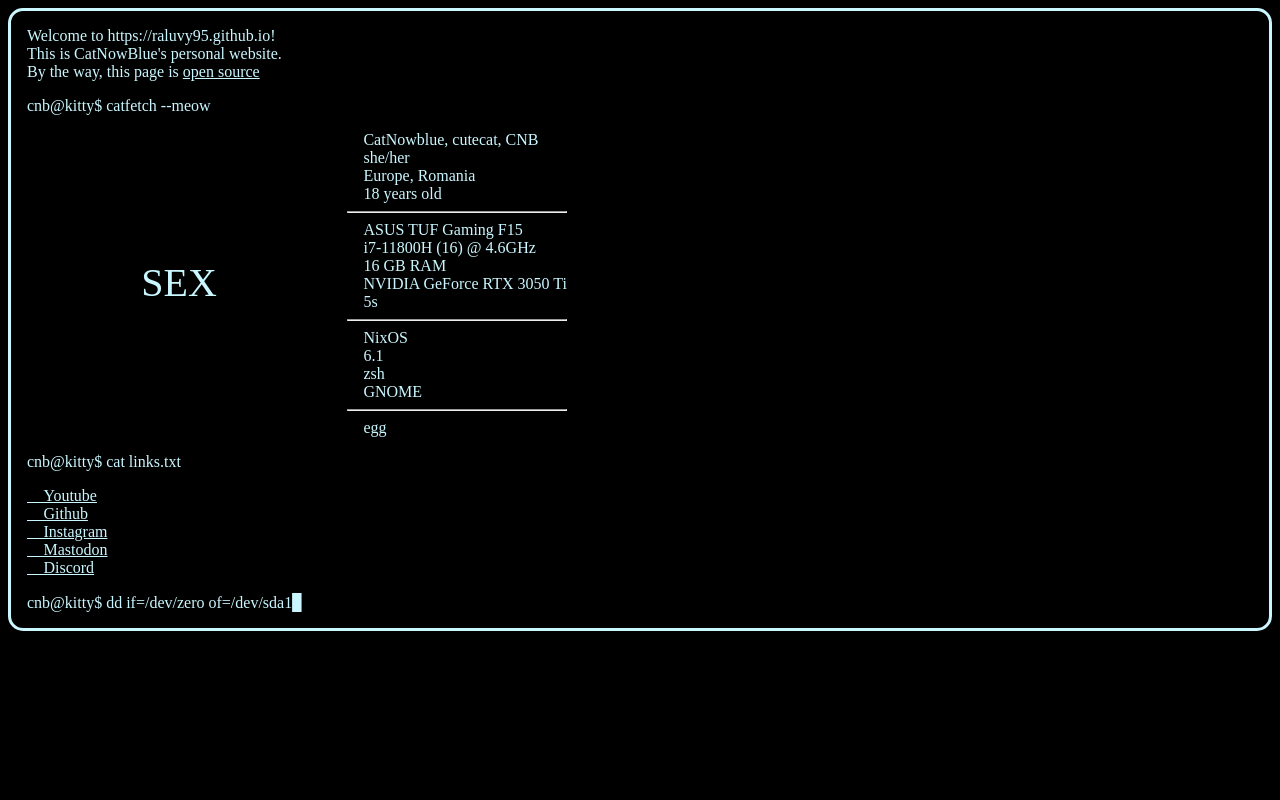
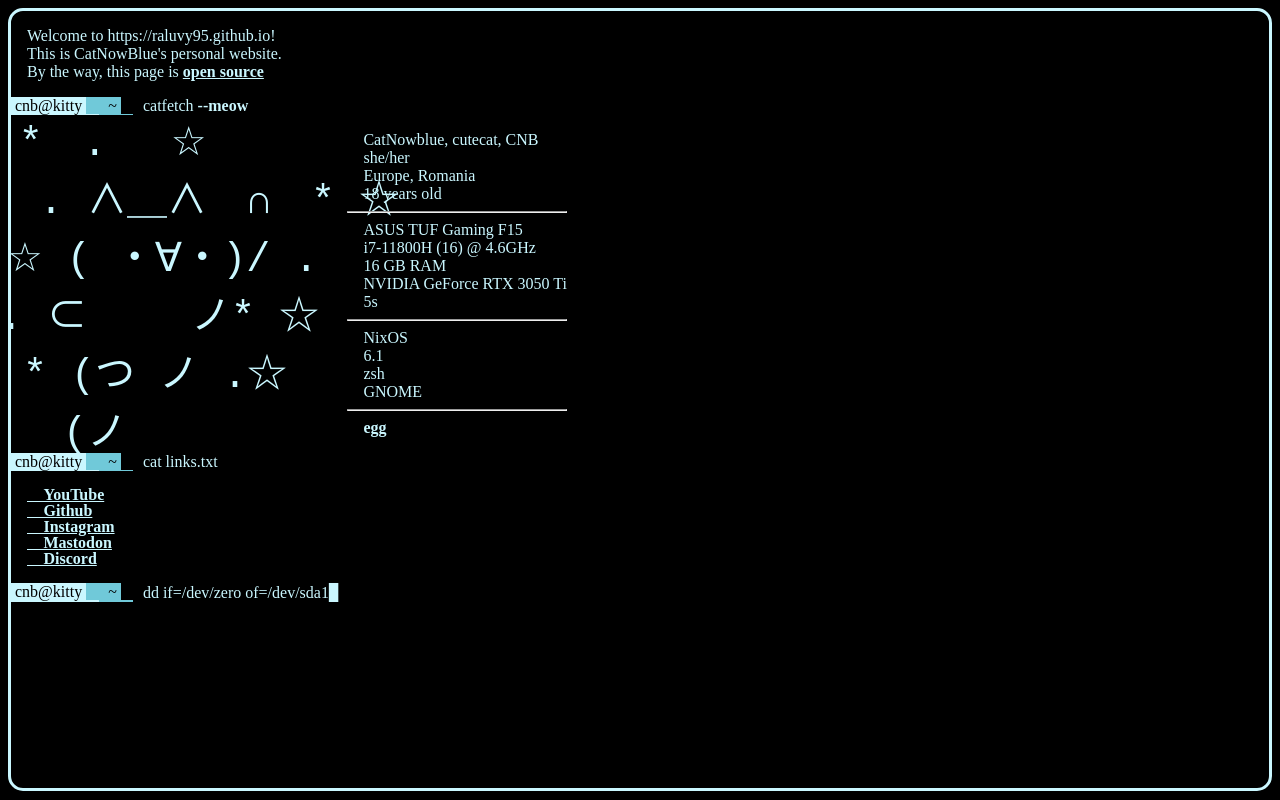
Before and after one commit to raluvy95/raluvy95.github.io, a Svelte app: page / in a window 1280 px wide. Built offline with nearby package versions, Linux system fonts and the light colour scheme; a web font is replaced by a local one.

Commit message:
improvements
Co-authored-by: NRD <NRDsstuff@users.noreply.github.com>

```diff
--- a/index.html
+++ b/index.html
@@ -8,6 +8,7 @@
   <title>CatNowBlue</title>
   <meta name="theme-color" content="rgb(0, 0, 255)">
   <link rel="me" href="https://techhub.social/@catnowblue" />
+  <meta name="viewport" content="width=device-width, initial-scale=1.0, maximum-scale=1.0, user-scalable=no" />
 </head>
 
 <noscript class="main">
--- a/src/Body.svelte
+++ b/src/Body.svelte
@@ -1,20 +1,26 @@
 <script lang="ts">
     import { yearsOld, timeFormat } from "./time";
     import { cats } from "./catascii";
-    import Cursor from "./Cursor.svelte";
+    import Cursor from "./lib/Cursor.svelte";
+    import Prompt from "./lib/Prompt.svelte";
     let seconds: number = 0;
 
     const myAge = yearsOld(Date.now(), Date.parse("18 Jan 2005 00:00:00 GMT"));
-    const randomCat = cats[Math.floor(Math.random() * cats.length)];
+    let randomCat = cats[Math.floor(Math.random() * cats.length)];
     setInterval(() => {
         seconds++;
     }, 1000);
 
     const prompt = "cnb@kitty$ ";
+
+    function changeCat() {
+        randomCat = cats[Math.floor(Math.random() * cats.length)];
+    }
 </script>
 
 <div class="main">
     <article>
+        <div class="output">
             <div class="welcomeMessage">
                 Welcome to https://raluvy95.github.io!<br />
                 This is CatNowBlue's personal website.<br />
@@ -24,15 +30,20 @@
                     target="_blank">open source</a
                 >
             </div>
+        </div>
         <div class="prompt">
-            {prompt}catfetch
-            <a class="egg" href="https://i.imgur.com/ArXAMiN.png">--meow</a>
+            <Prompt>
+                catfetch <a class="egg" href="egg.png" target="_blank">
+                    --meow
+                </a>
+            </Prompt>
         </div>
+        <div class="output">
             <div class="neofetch">
                 <div class="kitty">
-                <a class="nFetchImage" href="https://i.imgur.com/A1gZqtK.png"
-                    >{randomCat}</a
-                >
+                    <!-- svelte-ignore a11y-click-events-have-key-events -->
+                    <!-- svelte-ignore a11y-no-noninteractive-element-interactions -->
+                    <pre on:click={changeCat}>{cats[cats.length - 1]}</pre>
                 </div>
                 <div class="info">
                     󰄛 CatNowblue, cutecat, CNB<br />
@@ -51,45 +62,47 @@
                      zsh<br />
                      GNOME<br />
                     <hr />
-                <a class="egg" href="https://i.imgur.com/9N26ALo.png">󰪯 egg</a>
+                    <a class="egg" href="egg.png" target="_blank">󰪯 egg</a>
                 </div>
             </div>
-        <div class="prompt">{prompt}cat links.txt</div>
+        </div>
+        <Prompt>cat links.txt</Prompt>
+        <div class="output">
             <div class="links">
-            <a href="https://youtube.com/@catnowblue"> Youtube</a>
+                <a href="https://youtube.com/@catnowblue"> YouTube</a>
                 <a href="https://github.com/raluvy95"> Github</a>
                 <a href="https://instagram.com/catnowblue.ro"> Instagram</a>
                 <a href="https://techhub.social/@catnowblue">󰫑 Mastodon</a>
                 <a href="https://discord.gg/BK57NZ8vTX">󰙯 Discord</a>
             </div>
-        <div class="prompt">
-            {prompt}dd if=/dev/zero of=/dev/sda1<Cursor />
         </div>
+        <Prompt>dd if=/dev/zero of=/dev/sda1<Cursor /></Prompt>
     </article>
 </div>
 
 <style lang="scss">
-    @use "./style/palette.scss" as p;
-
     .egg {
         text-decoration: none;
     }
 
-    .main {
+    .output {
+        padding-left: 1rem;
     }
 
     article {
         border-width: 3px;
         border-style: solid;
-        border-color: p.$foreground;
+        border-color: var(--foreground);
         border-radius: 15px;
         align-items: left;
         padding: 1rem;
+        padding-left: 0;
         display: flex;
         flex-direction: column;
         gap: 1rem;
         height: 100%;
         flex-grow: 1;
+        min-height: calc(100vh - 55px);
     }
 
     .neofetch {
@@ -108,11 +121,15 @@
         display: flex;
         justify-content: center;
         align-items: center;
-        .nFetchImage {
-            margin: 0px;
-            line-height: 1.3;
-            text-decoration: none;
-        }
+        user-select: none;
+        // letter-spacing: -4px;
+        // line-height: 1;
+        // word-spacing: -9px;
+        // .nFetchImage {
+        //     margin: 0px;
+        //     line-height: 1.3;
+        //     text-decoration: none;
+        // }
     }
 
     .links {
@@ -122,14 +139,20 @@
         a {
             width: fit-content;
         }
-    }
-
-    footer {
-        text-align: center;
-        margin: 5px;
+        line-height: 2vh;
     }
 
     hr {
-        color: p.$foreground;
+        color: var(--foreground);
+    }
+
+    @media only screen and (max-width: 492px) {
+        * {
+            font-size: 3vw;
+        }
+
+        .kitty pre {
+            font-size: 5vw;
+        }
     }
 </style>
--- a/src/catascii.ts
+++ b/src/catascii.ts
@@ -1,11 +1,16 @@
 export const cats = [
     " ╱|、\n(˚ˎ 。7\n |、˜〵 \n じしˍ,)",
-    "🥚",
-    "SEX",
-    "  this is  \n the limit \n  of char- \n acters in\n   here   ",
     " jer jab  \ntura anax \n    - NRD",
     " /\\___/\\\n꒰ ˶• ༝ - ˶꒱\n./づᡕᠵ᠊ᡃ࡚ࠢ࠘ ⸝່ࠡࠣ᠊߯᠆ࠣ࠘ᡁࠣ࠘᠊᠊°",
     "   へ\n（• ˕ •マ",
-    " ∧,,,∧\n( • · •)\n/    づ♡ "
+    " ∧,,,∧\n( • · •)\n/    づ♡ ",
+    "ᓚᘏᗢ",
+    "  /ᐠ  マ \nദ്ദി ˉ͈̀꒳ˉ͈́ )✧",
+    "🌸✨≽^•⩊•^≼🧶 ",
+    ">^•-•^<",
+    "ദ്ദി（• ˕ •マ.ᐟ",
+    " ╱|、♡\n(`- 7\n|、⁻〵\nじしˍ,)ノ",
+    "ᓚ₍ ^. .^₎",
+    "☆ *　. 　☆\n　　. ∧＿∧　∩　* ☆\n* ☆ ( ・∀・)/ .\n　. ⊂　　 ノ* ☆\n☆ * (つ ノ .☆\n　　 (ノ"
 ]
 // max 11 characters per line and 5 lines
--- /dev/null
+++ b/src/lib/Prompt.svelte
@@ -0,0 +1,43 @@
+<script lang="ts">
+    const prompt = "cnb@kitty ";
+</script>
+
+<div class="prompt">
+    <span class="hostname">&nbsp;{prompt} <span class="arrow"></span></span>
+    <span class="directory"> ~ <span class="arrow"></span> </span>
+    <span class="command"><slot></slot></span>
+</div>
+
+<!-- what svg, we have  kinda cool isn't it? -->
+
+<style lang="scss">
+    .prompt {
+        display: flex;
+    }
+
+    .hostname {
+        color: var(--background);
+        background-color: var(--foreground);
+
+        .arrow {
+            color: var(--foreground);
+            background-color: var(--secondary); // good enough
+        }
+    }
+
+    .directory {
+        color: var(--background);
+        background-color: var(--secondary);
+        padding-left: 0.6rem;
+        .arrow {
+            color: var(--secondary);
+            background-color: var(--background);
+        }
+    }
+
+    .command {
+        padding-left: 0.6rem;
+        color: var(--foreground);
+        background-color: var(--background);
+    }
+</style>
--- a/src/style/global.scss
+++ b/src/style/global.scss
@@ -1,5 +1,3 @@
-@use "palette.scss" as p;
-
 @font-face {
     font-family: "Fira Code";
     src: url("/FiraCodeNerdFontMono-Medium.ttf");
@@ -7,20 +5,23 @@
 
 :root {
     font-family: "Fira Code";
-    color: p.$foreground;
+    color: var(--foreground);
+    --foreground: #caf7ff;
+    --background: #000;
+    --secondary: #70C9D9;
 }
 
 
 body {
-    background-color: p.$background;
+    background-color: var(--background);
     overflow-x: hidden;
 }
 
 a {
-    color: p.$foreground;
+    color: var(--foreground);
+    font-weight: bolder;
 }
 
 a:visited {
-    color: p.$foreground;
-    text-decoration: wavy;
+    color: var(--foreground);
 }
--- a/src/style/palette.scss
+++ /dev/null
@@ -1,2 +0,0 @@
-$background: #000;
-$foreground: #caf7ff;
```
Also changed, not shown: public/egg.png (added), src/lib/Cursor.svelte (renamed from src/Cursor.svelte). Lines whose indentation alone changed are shown as unchanged.
